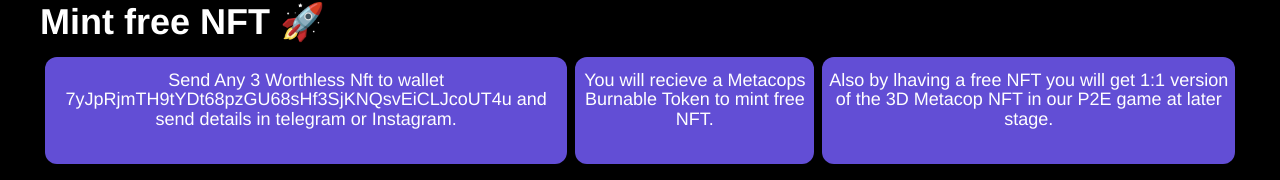
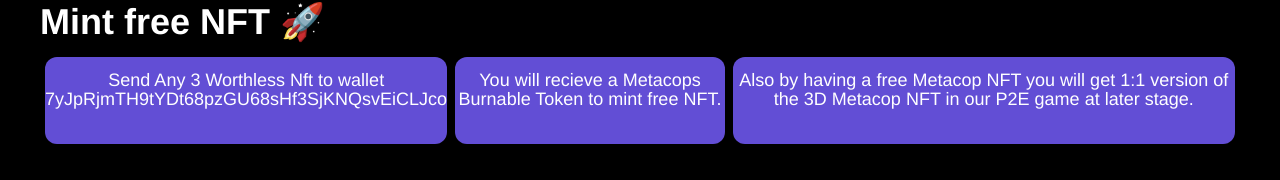
Before and after one commit to poisendev91/MetaCops911, a React (Create React App) app: page / in a window 1280 px wide. Shown: the part 403-583 px from the top of the page. Built offline with nearby package versions, Linux system fonts and the light colour scheme; no server answers; a web font is replaced by a local one; what @mui/core, @project-serum/anchor would draw is missing.

Commit message:
Update Hot.js

```diff
--- a/src/components/Hot Collection/Hot.js
+++ b/src/components/Hot Collection/Hot.js
@@ -67,7 +67,7 @@
                         <div style={{ display: "flex",padding: "1px"}}>
                             <div className="hot-box">
                             <h4>
-                                Send Any 3 Worthless Nft to wallet 7yJpRjmTH9tYDt68pzGU68sHf3SjKNQsvEiCLJcoUT4u and send details in telegram or Instagram.
+                                Send Any 3 Worthless Nft to wallet 7yJpRjmTH9tYDt68pzGU68sHf3SjKNQsvEiCLJcoUT4u.
                          </h4>
                          <br/>
 
@@ -79,7 +79,7 @@
                             </div>
                             <div className="hot-box">
                             <h4>
-                             Also by lhaving a free NFT you will get 1:1 version of the 3D Metacop NFT in our P2E game at later stage.
+                             Also by having a free Metacop NFT you will get 1:1 version of the 3D Metacop NFT in our P2E game at later stage.
                          </h4>
                             </div>
 
```
